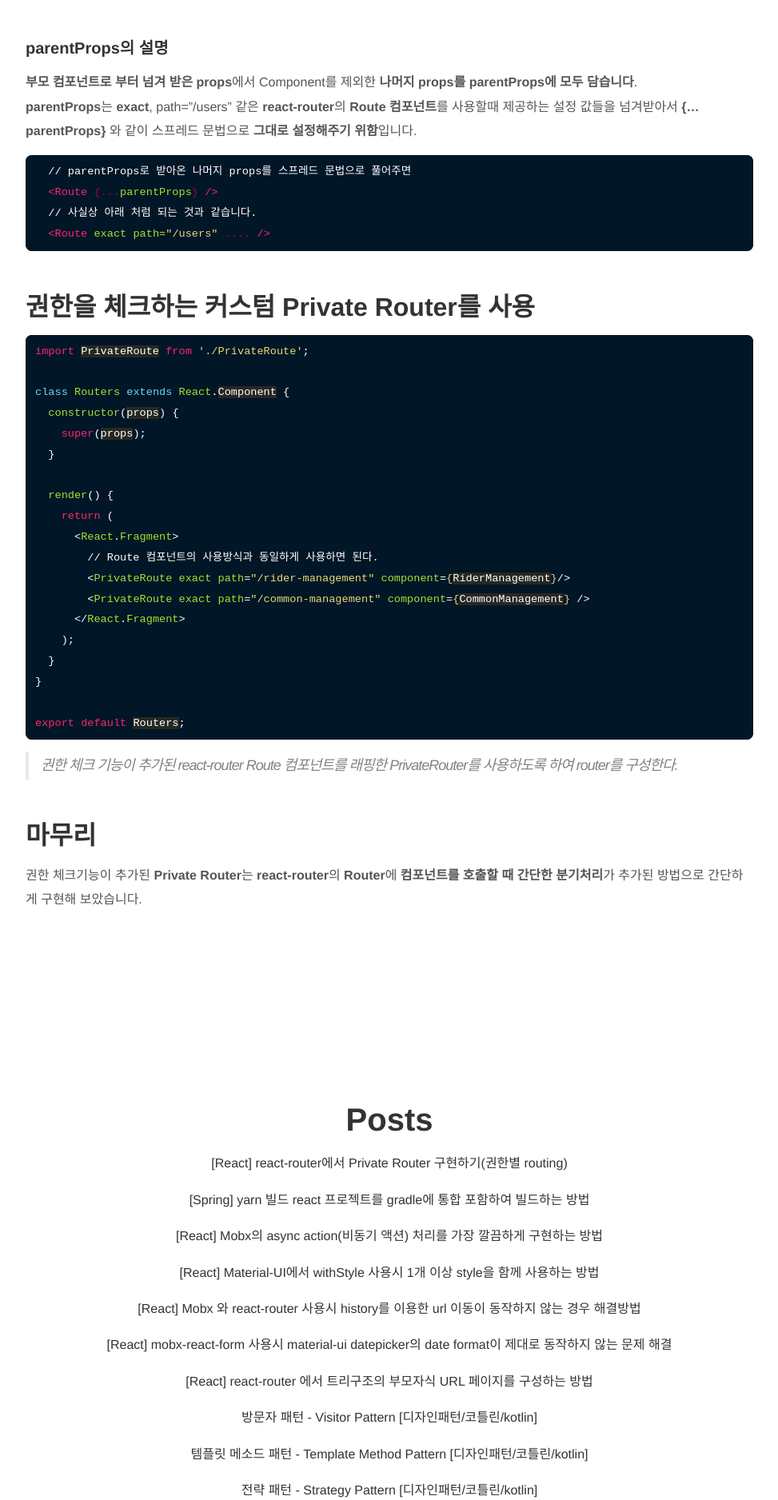
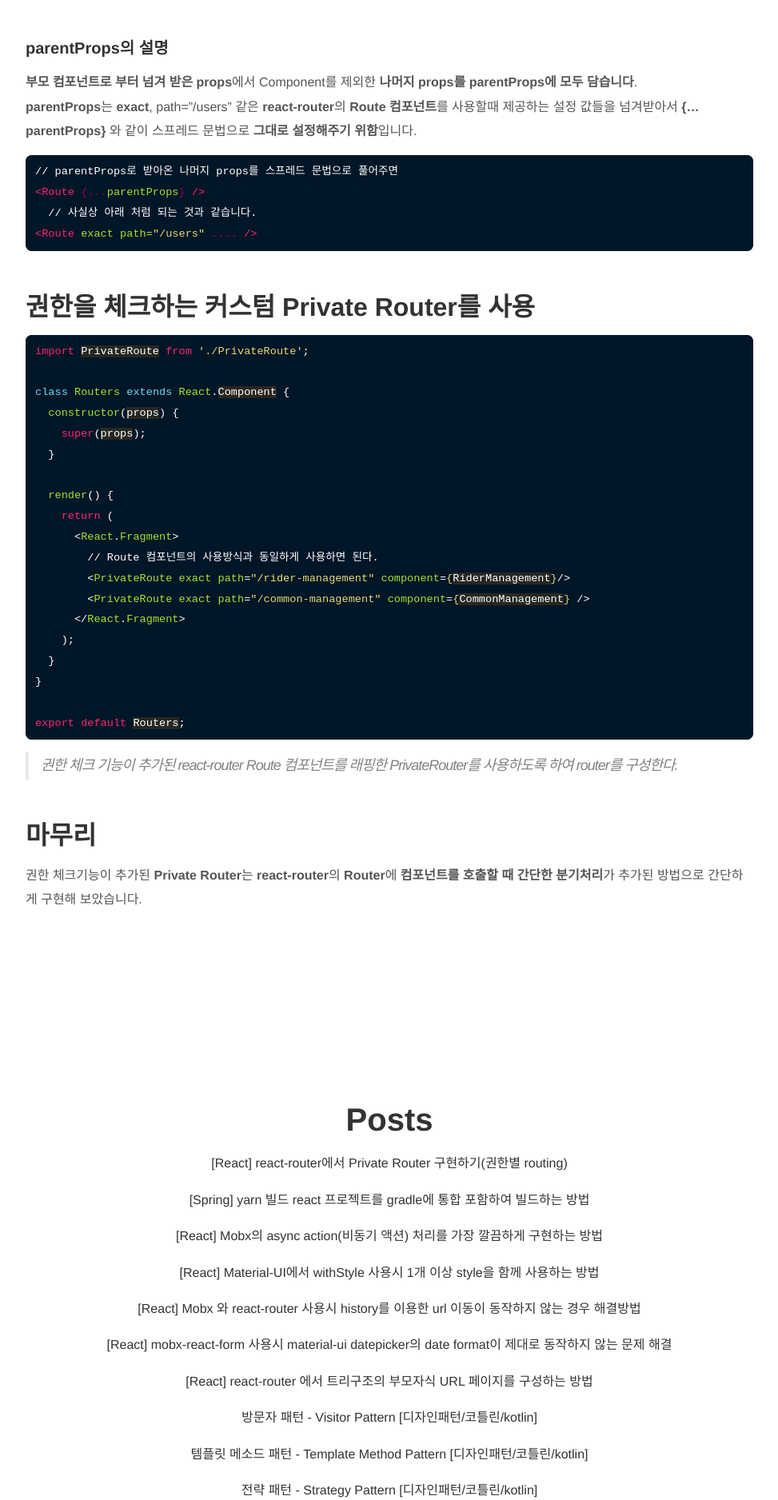
Before and after one commit to kimchanjung/blog-backup, a Jekyll site: the page built from _posts/react/2020-06-24-react-router-private-router.md, in a window 1280 px wide. Shown: the part 1786-3662 px from the top of the page at 80% size, without its empty margins (153-1126 px from the left). Built offline with Jekyll 4.4.1, drawn with Linux system fonts in a browser that asks for light colours.

Commit message:
사이즈 수정

````diff
--- a/_includes/posts.html
+++ b/_includes/posts.html
@@ -1,4 +1,4 @@
-<div class="wrapper">
+<div style="width: 90%;margin: auto;">
     <div class="user-details">
         <h1> Posts </h1>
         {% for post in site.posts %}
--- a/_posts/react/2020-06-24-react-router-private-router.md
+++ b/_posts/react/2020-06-24-react-router-private-router.md
@@ -37,10 +37,10 @@
 **부모 컴포넌트로 부터 넘겨 받은 props**에서 Component를 제외한 **나머지 props를 parentProps에 모두 담습니다**.
 **parentProps**는 **exact**, path="/users" 같은 **react-router**의 **Route 컴포넌트**를 사용할때 제공하는 설정 값들을 넘겨받아서 **{...parentProps}** 와 같이 스프레드 문법으로 **그대로 설정해주기 위함**입니다.
 ```html
-  // parentProps로 받아온 나머지 props를 스프레드 문법으로 풀어주면
-  <Route {...parentProps} />
+// parentProps로 받아온 나머지 props를 스프레드 문법으로 풀어주면
+<Route {...parentProps} />
   // 사실상 아래 처럼 되는 것과 같습니다.
-  <Route exact path="/users" .... />
+<Route exact path="/users" .... />
 ```
 
 ## 권한을 체크하는 커스텀 Private Router를 사용
````
